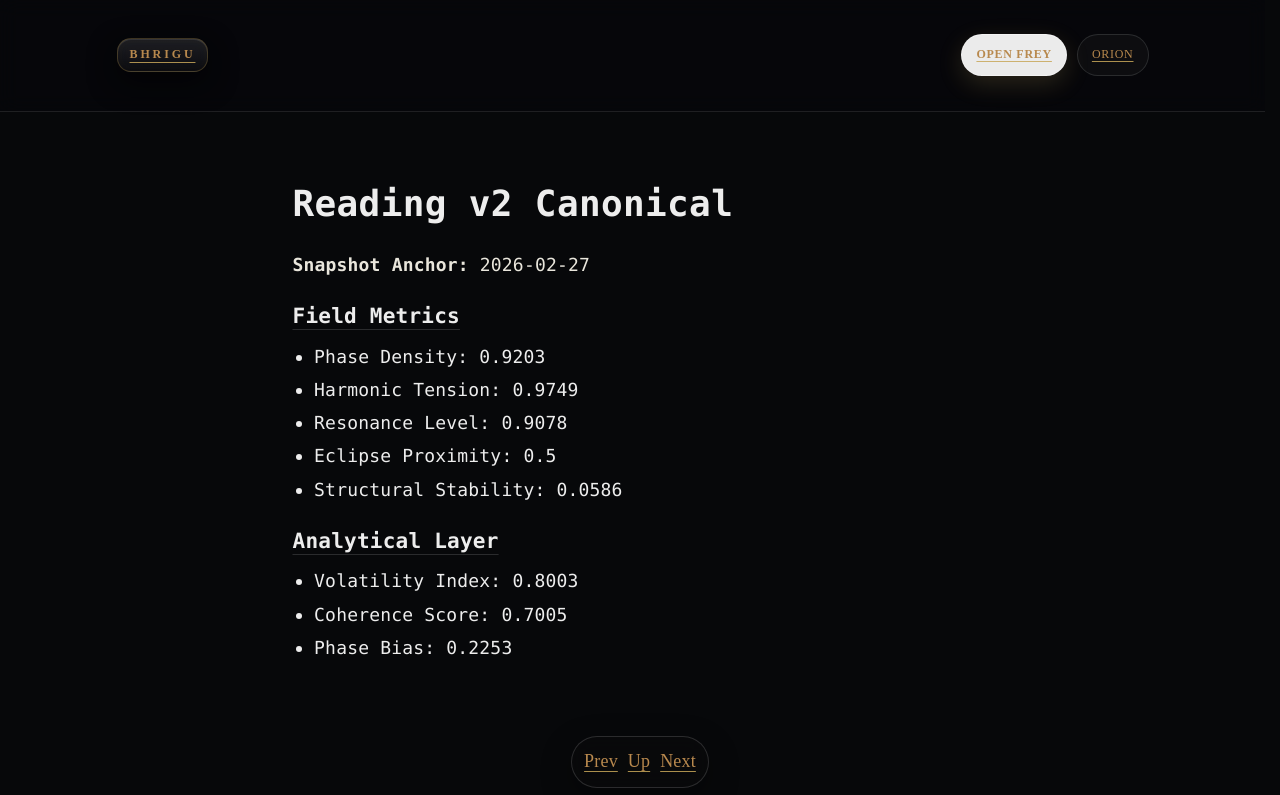
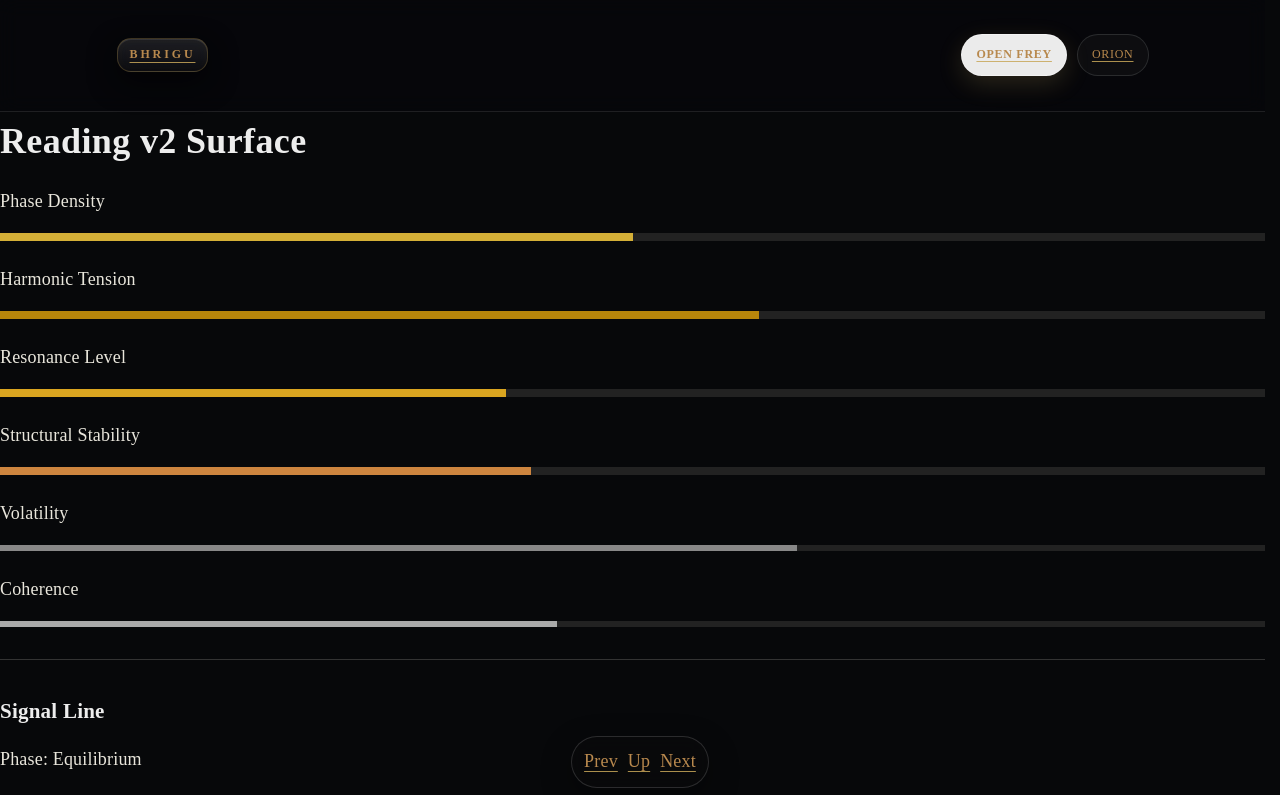
Before and after one commit to AiBhrigu/bhrigu-portal, a Next.js app: page /reading in a window 1280 px wide. Shown: the top 795 px of the page. Built offline with nearby package versions, Linux system fonts and the light colour scheme.

Commit message:
READING_V2_SIGNAL_SSR_MIGRATION_v0_1

```diff
--- a/pages/reading.js
+++ b/pages/reading.js
@@ -1,52 +1,128 @@
-export default function Reading({ data, date }) {
-  return (
-    <main data-reading-version="READING_BASELINE_V1_0" style={{ padding: "60px 20px", maxWidth: 720, margin: "0 auto" }}>
-      <h1>Reading v2 Canonical</h1>
-      <p><strong>Snapshot Anchor:</strong> {date}</p>
+export const getServerSideProps = async () => {
+  const metrics = {
+    phase_density: 50,
+    harmonic_tension: 60,
+    resonance_level: 40,
+    structural_stability: 42,
+    volatility_index: 63,
+    coherence_score: 44
+  };
 
-      <h3>Field Metrics</h3>
-      <ul>
-        <li>Phase Density: {data.phase_density}</li>
-        <li>Harmonic Tension: {data.harmonic_tension}</li>
-        <li>Resonance Level: {data.resonance_level}</li>
-        <li>Eclipse Proximity: {data.eclipse_proximity}</li>
-        <li>Structural Stability: {data.structural_stability}</li>
-      </ul>
+  const phase_signal =
+    metrics.phase_density >= 60
+      ? "Expansion"
+      : metrics.phase_density >= 40
+      ? "Equilibrium"
+      : "Contraction";
 
-      <h3>Analytical Layer</h3>
-      <ul>
-        <li>Volatility Index: {data.analysis.volatility_index}</li>
-        <li>Coherence Score: {data.analysis.coherence_score}</li>
-        <li>Phase Bias: {data.analysis.phase_bias}</li>
-      </ul>
-    </main>
-  )
-}
+  const tension_signal =
+    metrics.harmonic_tension >= 65
+      ? "High Load"
+      : metrics.harmonic_tension >= 40
+      ? "Balanced"
+      : "Low Pressure";
 
-export async function getServerSideProps(context) {
-  const date =
-    context.query.date || new Date().toISOString().slice(0, 10)
+  const stability_signal =
+    metrics.structural_stability >= 60
+      ? "Stable"
+      : metrics.structural_stability >= 40
+      ? "Transitional"
+      : "Unstable";
 
-  const protocol =
-    context.req.headers["x-forwarded-proto"] || "https"
-
-  const host = context.req.headers.host
-  const baseUrl = `${protocol}://${host}`
-
-  const res = await fetch(
-    `${baseUrl}/api/frey-temporal?date=${date}`
-  )
-
-  if (!res.ok) {
-    return { notFound: true }
-  }
-
-  const json = await res.json()
+  const composite_signal =
+    metrics.phase_density + metrics.structural_stability > 100
+      ? "Positive Structural Momentum"
+      : "Compression Phase";
 
   return {
     props: {
-      data: json,
-      date
+      force_ssr_marker: "READING_V2_SURFACE_V0_1",
+      metrics,
+      signals: {
+        phase: phase_signal,
+        tension: tension_signal,
+        stability: stability_signal,
+        composite: composite_signal
+      }
     }
-  }
+  };
+};
+
+function bar(value) {
+  const safe = typeof value === "number" ? value : 0;
+  return {
+    width: safe + "%"
+  };
 }
+
+export default function Reading(props) {
+  const force_ssr_marker = props?.force_ssr_marker ?? "SSR_GUARD_FALLBACK";
+  const metrics = props?.metrics ?? {};
+  const signals = props?.signals ?? {};
+
+  const phase_density = metrics?.phase_density ?? 0;
+  const harmonic_tension = metrics?.harmonic_tension ?? 0;
+  const resonance_level = metrics?.resonance_level ?? 0;
+  const structural_stability = metrics?.structural_stability ?? 0;
+  const volatility_index = metrics?.volatility_index ?? 0;
+  const coherence_score = metrics?.coherence_score ?? 0;
+
+  return (
+    <div data-reading-surface="READING_V2_SURFACE_V0_1">
+      <h1>Reading v2 Surface</h1>
+
+      <div style={{ marginBottom: "24px" }}>
+        <p>Phase Density</p>
+        <div style={{ background: "#222", height: "8px" }}>
+          <div style={{ ...bar(phase_density), background: "#d4af37", height: "8px" }} />
+        </div>
+      </div>
+
+      <div style={{ marginBottom: "24px" }}>
+        <p>Harmonic Tension</p>
+        <div style={{ background: "#222", height: "8px" }}>
+          <div style={{ ...bar(harmonic_tension), background: "#b8860b", height: "8px" }} />
+        </div>
+      </div>
+
+      <div style={{ marginBottom: "24px" }}>
+        <p>Resonance Level</p>
+        <div style={{ background: "#222", height: "8px" }}>
+          <div style={{ ...bar(resonance_level), background: "#daa520", height: "8px" }} />
+        </div>
+      </div>
+
+      <div style={{ marginBottom: "24px" }}>
+        <p>Structural Stability</p>
+        <div style={{ background: "#222", height: "8px" }}>
+          <div style={{ ...bar(structural_stability), background: "#cd853f", height: "8px" }} />
+        </div>
+      </div>
+
+      <div style={{ marginBottom: "24px" }}>
+        <p>Volatility</p>
+        <div style={{ background: "#222", height: "6px" }}>
+          <div style={{ ...bar(volatility_index), background: "#888", height: "6px" }} />
+        </div>
+      </div>
+
+      <div style={{ marginBottom: "24px" }}>
+        <p>Coherence</p>
+        <div style={{ background: "#222", height: "6px" }}>
+          <div style={{ ...bar(coherence_score), background: "#aaa", height: "6px" }} />
+        </div>
+      </div>
+
+      <div style={{ marginTop: "32px", paddingTop: "16px", borderTop: "1px solid #333" }}>
+        <h3>Signal Line</h3>
+        <p>Phase: {signals.phase}</p>
+        <p>Tension: {signals.tension}</p>
+        <p>Stability: {signals.stability}</p>
+        <p style={{ opacity: 0.6 }}>Composite Signal: {signals.composite}</p>
+      </div>
+
+      <p>Engine: frey-temporal-core-v0.1</p>
+      <div id="surface-marker">{force_ssr_marker}</div>
+    </div>
+  );
+}
```
